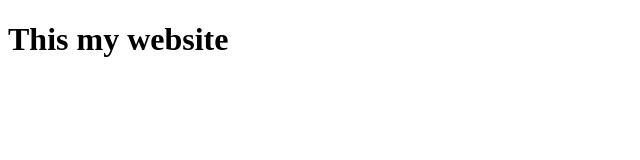
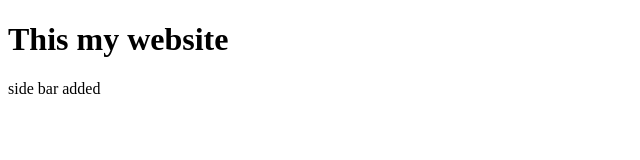
Before and after one commit to yuksela/seng461-fall26-1, a plain HTML site: page index.html in a window 1280 px wide. Shown: the whole page, without its empty margins (0-640 px from the left). Drawn offline with Linux system fonts and the light colour scheme.

Commit message:
sidebar added

```diff
--- a/index.html
+++ b/index.html
@@ -7,5 +7,8 @@
 </head>
 <body>
     <h1>This my website</h1>
+    <aside>
+        <p>side bar added</p>
+    </aside>
 </body>
 </html>
```
